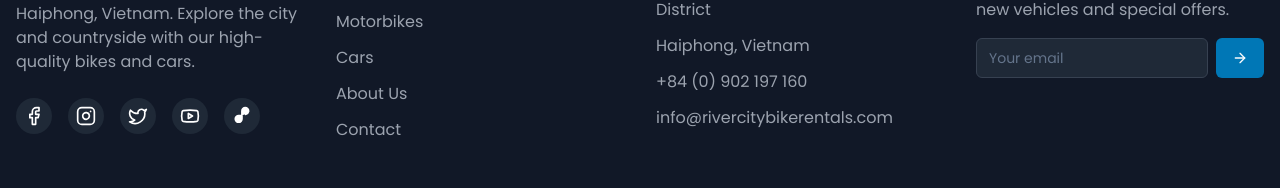
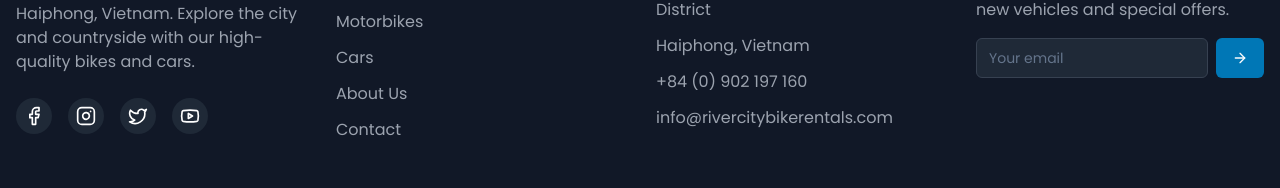
Before and after one commit to Vispaico/rivercity, a React (Vite) app: page /cookies in a window 1280 px wide. Shown: the part 1654-1842 px from the top of the page. Built offline with nearby package versions, Linux system fonts and the light colour scheme.

Commit message:
Social media links added to the footer component.

```diff
--- a/src/components/Footer.jsx
+++ b/src/components/Footer.jsx
@@ -75,7 +75,7 @@ const Footer = () => {
             </p>
             <div className="flex space-x-4">
               <a
-                href="#"
+                href="https://www.facebook.com/RiverCityBikeRentals/"
                 target="_blank"
                 rel="noopener noreferrer"
                 aria-label="Visit our Facebook page"
@@ -84,7 +84,7 @@ const Footer = () => {
                 <Facebook className="h-5 w-5" />
               </a>
               <a
-                href="#"
+                href="https://www.instagram.com/rivercity_hph/"
                 target="_blank"
                 rel="noopener noreferrer"
                 className="bg-gray-800 hover:bg-blue-600 transition-colors p-2 rounded-full"
@@ -92,7 +92,7 @@ const Footer = () => {
                 <Instagram className="h-5 w-5" />
               </a>
               <a
-                href="#"
+                href="https://x.com/bikerivercity"
                 target="_blank"
                 rel="noopener noreferrer"
                 className="bg-gray-800 hover:bg-blue-600 transition-colors p-2 rounded-full"
@@ -100,21 +100,12 @@ const Footer = () => {
                 <Twitter className="h-5 w-5" />
               </a>
               <a
-                href="#"
+                href="https://www.youtube.com/channel/UCJlWL2vPoWqDeb47TwRvqPg"
                 target="_blank"
                 rel="noopener noreferrer"
                 className="bg-gray-800 hover:bg-blue-600 transition-colors p-2 rounded-full"
               >
                 <Youtube className="h-5 w-5" />
-              </a>
-              <a
-                href="#"
-                target="_blank"
-                rel="noopener noreferrer"
-                aria-label="Visit our TikTok channel"
-                className="bg-gray-800 hover:bg-blue-600 transition-colors p-2 rounded-full"
-              >
-                <TikTokIcon className="h-5 w-5" />
               </a>
             </div>
           </div>
```
